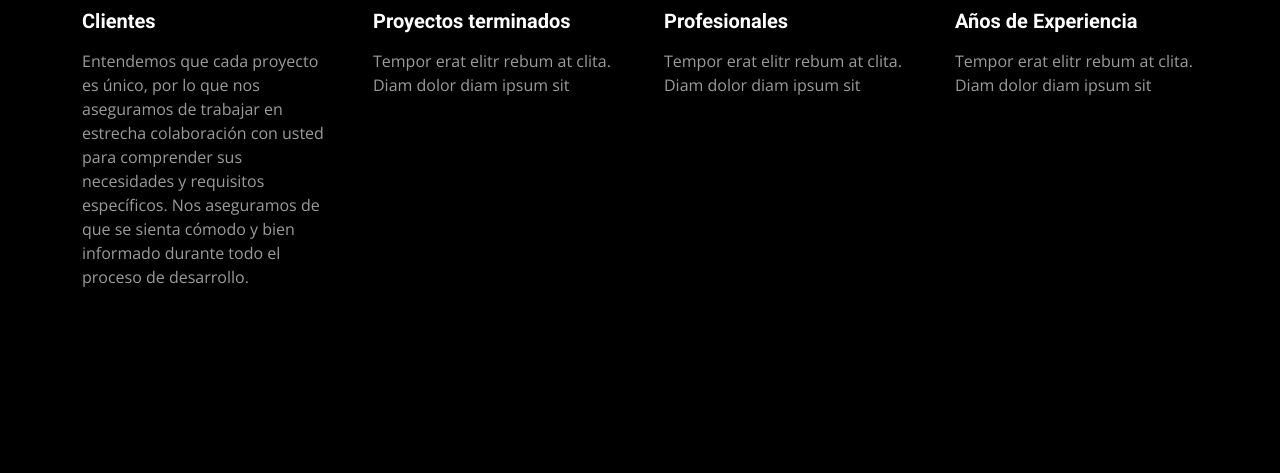
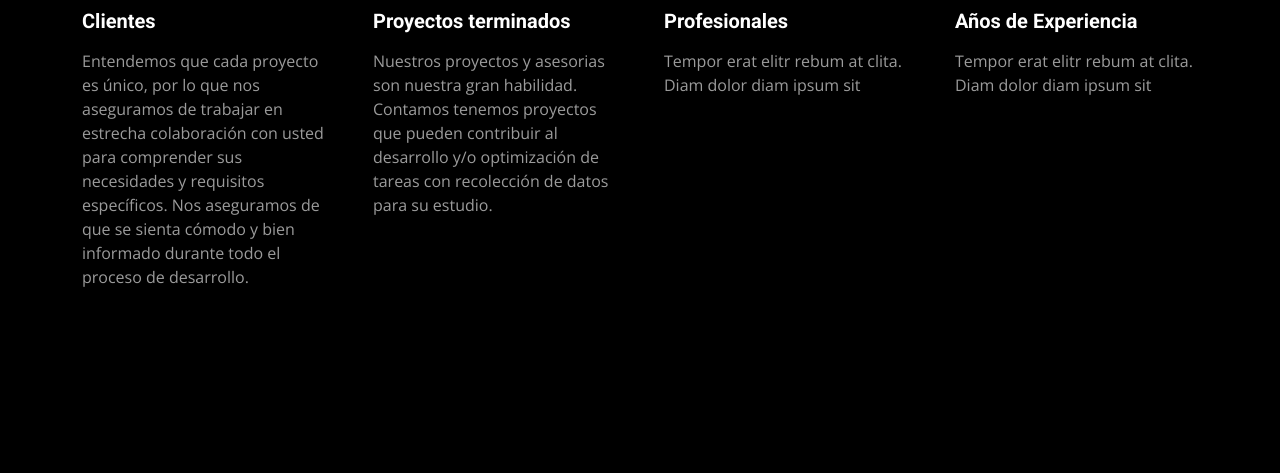
Before and after one commit to xlerionultimate/Web, a website: page acerca.html in a window 1280 px wide. Shown: the part 627-1100 px from the top of the page. Drawn offline with nearby package versions, Linux system fonts and the light colour scheme.

Commit message:
Subida de Paginas - Martes 25 de Abril de 2023

```diff
--- a/acerca.html
+++ b/acerca.html
@@ -139,7 +139,7 @@
                         <h1 class="mb-0" data-toggle="counter-up">28</h1>
                     </div>
                     <h5 class="mb-3">Proyectos terminados</h5>
-                    <span>Tempor erat elitr rebum at clita. Diam dolor diam ipsum sit</span>
+                    <span>Nuestros proyectos y asesorias son nuestra gran habilidad. Contamos tenemos proyectos que pueden contribuir al desarrollo y/o optimización de tareas con recolección de datos para su estudio.</span>
                 </div>
                 <div class="col-md-6 col-lg-3 wow fadeIn" data-wow-delay="0.5s">
                     <div class="d-flex align-items-center mb-4">
```
